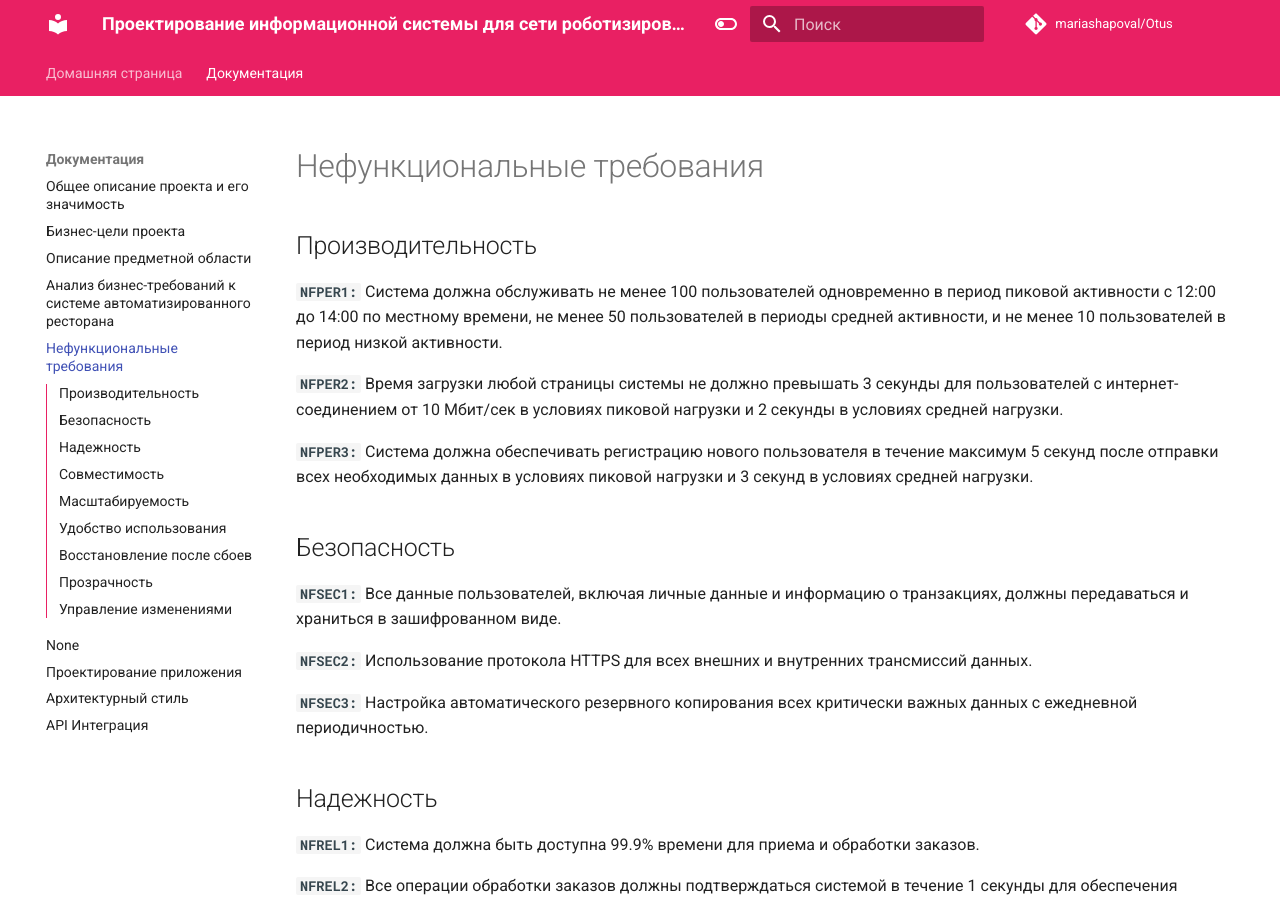
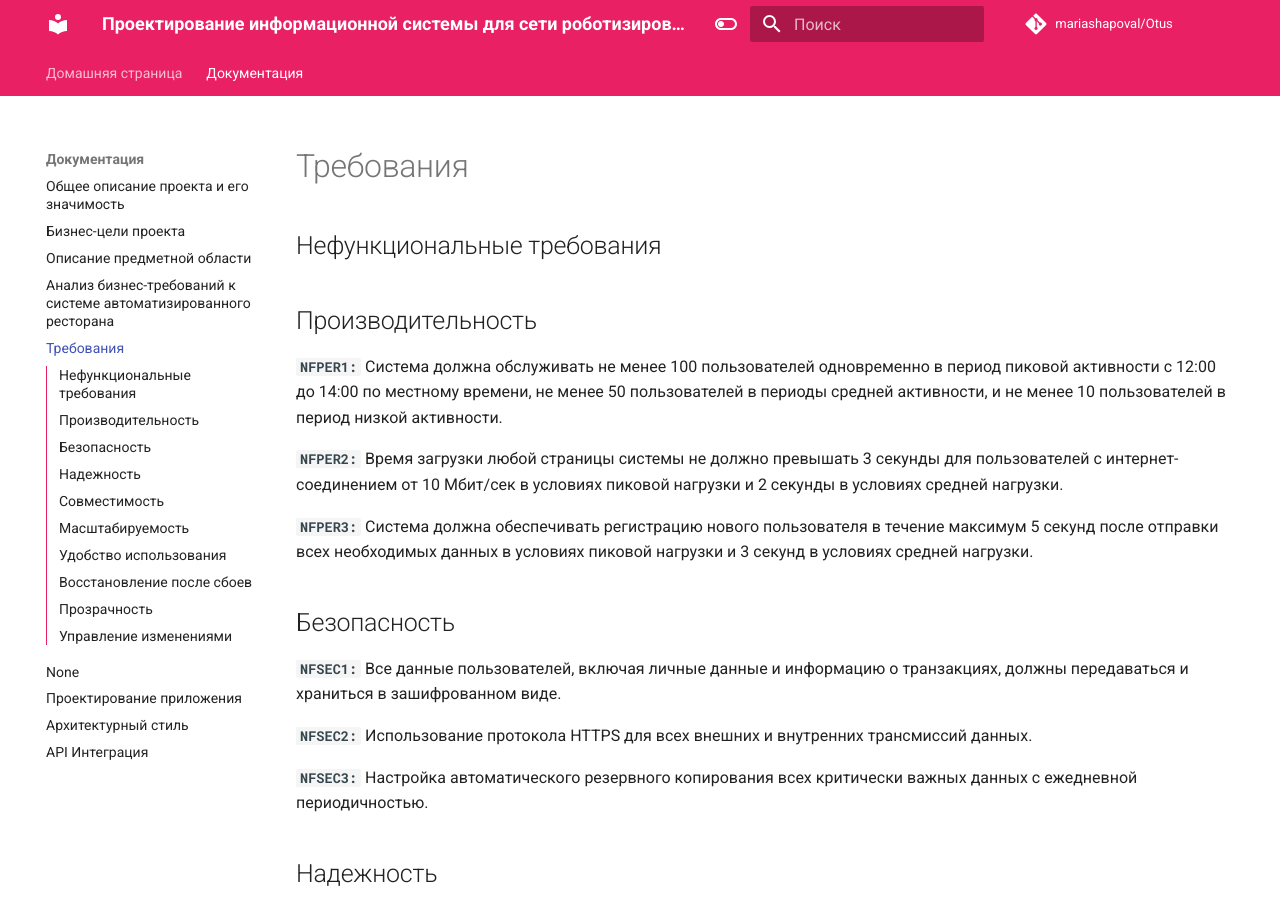
Before and after one commit to mariashapoval/Otus, an MkDocs documentation site: the page built from docs/req.md, in a window 1280 px wide and 900 px high. Built offline with MkDocs 1.6.1 and Material for MkDocs 9.7.7, drawn with Linux system fonts in a browser that asks for light colours; comment, search, counter and statistics services are not loaded.

Commit message:
Update req.md

```diff
--- a/docs/req.md
+++ b/docs/req.md
@@ -1,4 +1,6 @@
-# Нефункциональные требования
+# Требования
+
+## Нефункциональные требования
 
 ## Производительность
 **`NFPER1:`** Система должна обслуживать не менее 100 пользователей одновременно в период пиковой активности с 12:00 до 14:00 по местному времени, не менее 50 пользователей в периоды средней активности, и не менее 10 пользователей в период низкой активности.
```
